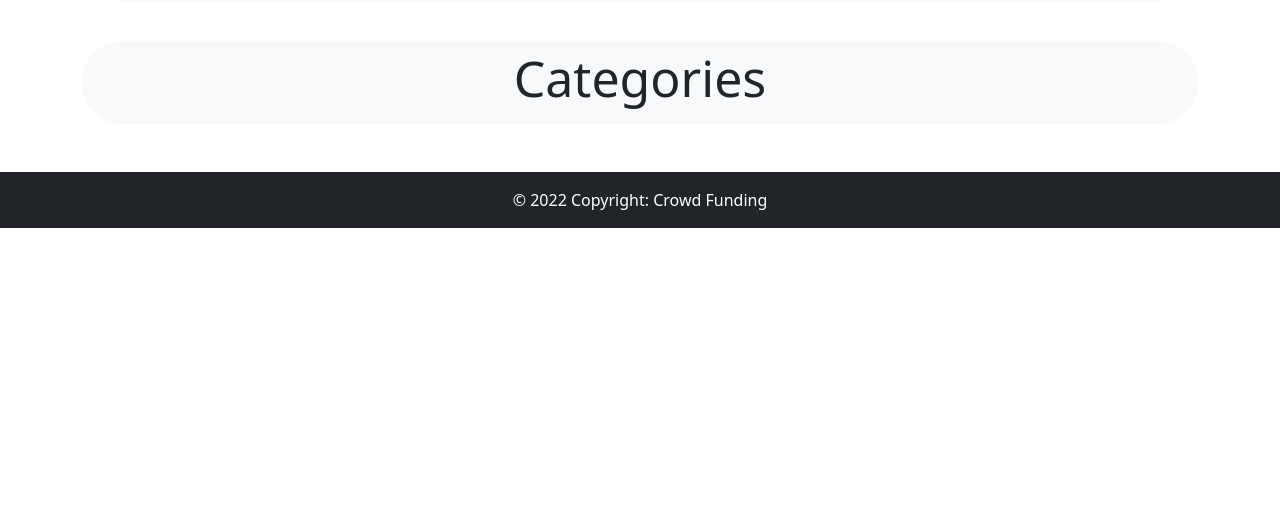
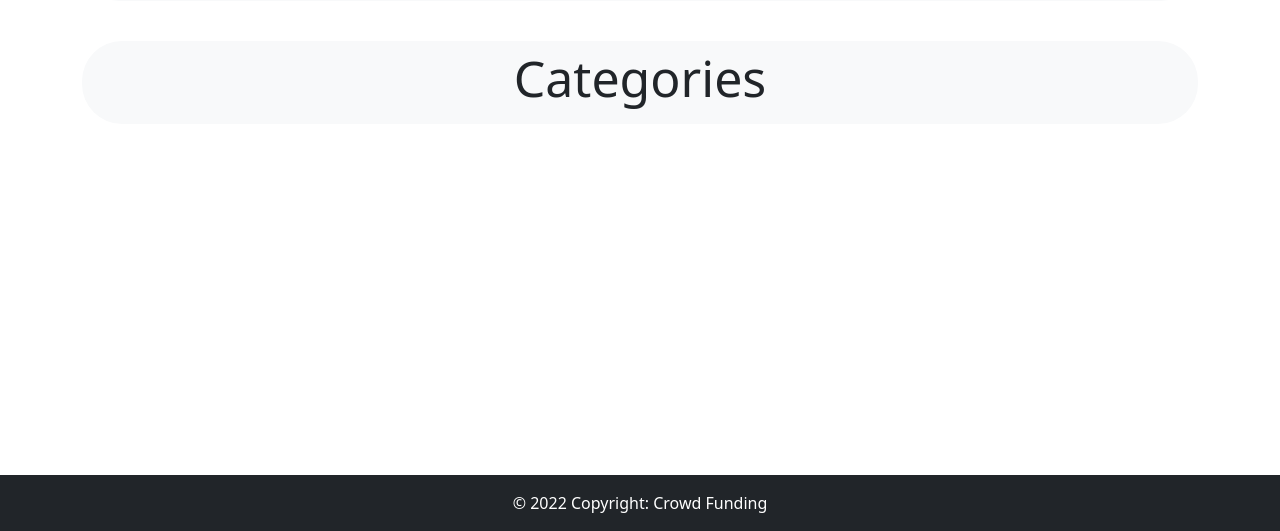
Before and after one commit to alaafarouk8/Crowd-Funding-Web-app, a Django app: page /project/ in a window 1280 px wide. Shown: the part 269-800 px from the top of the page. Run offline with Django 3.2, Linux system fonts and the light colour scheme; data that the repository does not hold is empty; parts of the project's set-up code (start-up, migrations or seed data) failed here and were passed over; some libraries are stand-ins or nearby versions.

Commit message:
Update base.html

```diff
--- a/project/fundproject/templates/base.html
+++ b/project/fundproject/templates/base.html
@@ -71,7 +71,7 @@
     <h1>HomePage</h1>
     {%endblock%}
   </div>
-  <footer class="text-center text-white">
+  <footer class="text-center fixed-bottom text-white">
 
     <div class="text-center p-3 bg-dark">
       © 2022 Copyright: Crowd Funding
```
